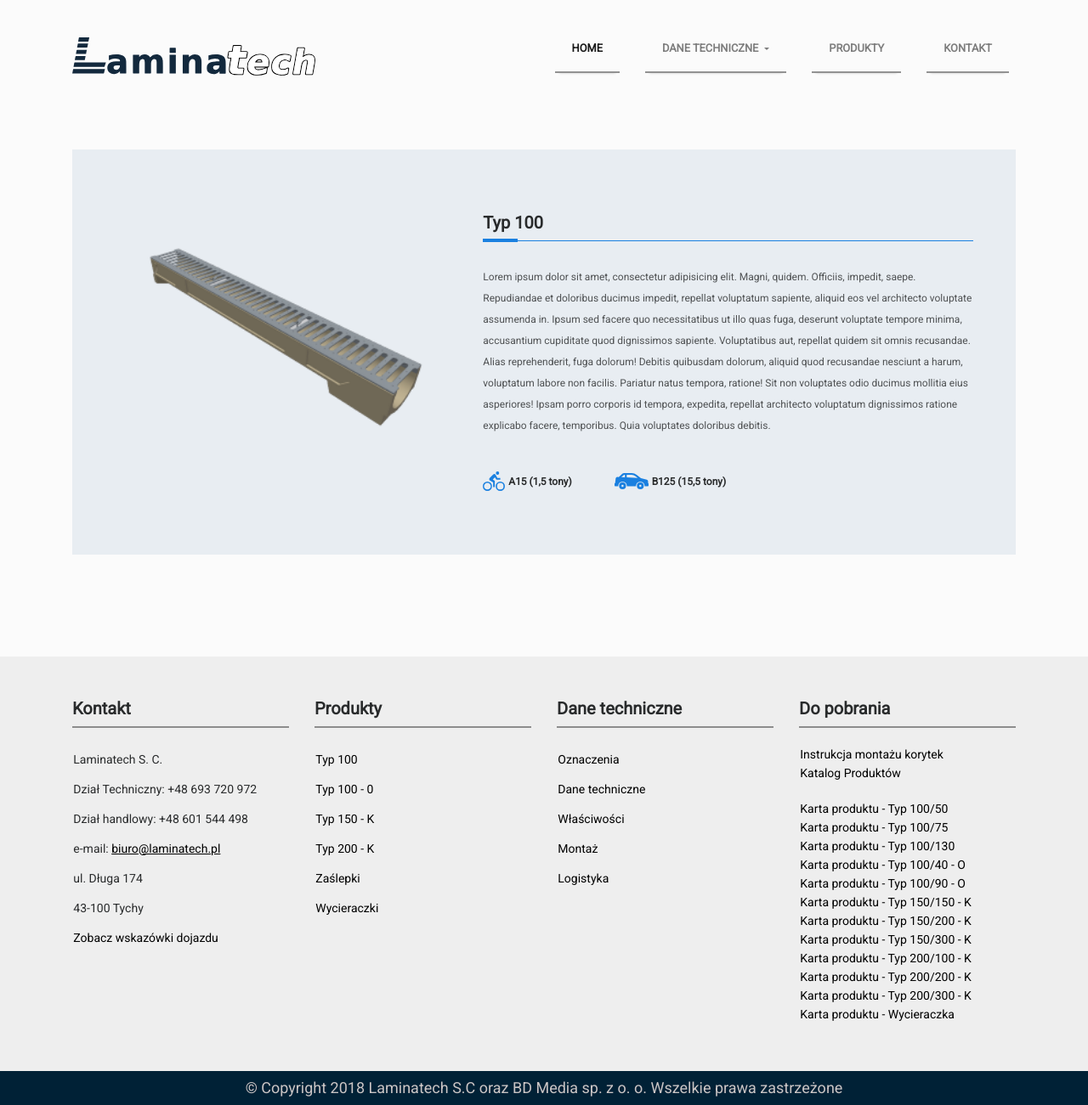
After one commit to dam-orzel/Laminatech, a PHP site: page /typ-100.php in a window 1280 px wide. The commit adds this page. Shown: the whole page at 85% size. Run offline with PHP 8.4, Linux system fonts and the light colour scheme; style sheets or scripts are compiled from the project's sources; some libraries are stand-ins or nearby versions.

Commit message:
a new subpage type-100 has been added and in it a header with content

```diff
--- a/assets/components/footer.php
+++ b/assets/components/footer.php
@@ -17,7 +17,7 @@
                         <li>e-mail: <a href="mailto:someone@yoursite.com">biuro@laminatech.pl</a></li>
                         <li>ul. Długa 174</li>
                         <li>43-100 Tychy</li>
-                        <li><a href="">Zobacz wskazówki dojazdu</a></li>
+                        <li><a href="kontakt.php">Zobacz wskazówki dojazdu</a></li>
                     </ul>
                 </div>
             </div>
--- a/css/main.css
+++ b/css/main.css
@@ -10,4 +10,5 @@
 @import 'pages/kontakt.css';
 @import 'pages/dane_techniczne/logistyka.css';
 @import 'pages/dane_techniczne/montaz.css';
+@import 'pages/produkty/typ100.css';
 @import 'pages/produkty.css';
--- /dev/null
+++ b/css/pages/produkty/typ100.css
@@ -0,0 +1 @@
+.type-header{margin-top:75px}.type-header .row{padding:75px 50px}@media (max-width: 575px){.type-header .row{padding:75px 25px}}.type-header .type-header-image img{width:100%;padding:10% 10% 0 10%}.type-header-content{background:#E8EDF2}.type-header .type-header-description h2,.type-header .type-header-image h2{font-size:20px;display:block;font-weight:bold;position:relative;bottom:0;left:0;padding-bottom:10px;border-bottom:1px solid #1a80e0}.type-header .type-header-description h2::after,.type-header .type-header-image h2::after{position:absolute;z-index:1;top:0;right:93%;bottom:-2px;left:0;content:'';border-width:20px;border-bottom:4px solid #1a80e0}.type-header .type-header-description .description-content{margin-top:30px;font-size:12px;line-height:25px;opacity:0.8}.type-header .type-header-description .legend-type{float:left;margin-top:40px;margin-right:50px}@media (max-width: 575px){.type-header .type-header-description .legend-type{margin-right:10px;margin-left:20px}}@media (max-width: 400px){.type-header .type-header-description .legend-type{margin-right:0;margin-left:10px}}.type-header .type-header-description .legend-type span{font-size:12px;padding-left:0;font-weight:bold}@media (max-width: 400px){.type-header .type-header-description .legend-type span{font-size:10px}}
--- /dev/null
+++ b/scss/pages/produkty/typ100.scss
@@ -0,0 +1,95 @@
+@import '../../../node_modules/breakpoint-sass/stylesheets/_breakpoint.scss'; /////////////////////////////////////////////////////////////
+///////
+///////                 Style wielokrotne             ///////
+///////
+/////////////////////////////////////////////////////////////
+$body-color: rgb(251, 251, 251);
+$border-d: rgba(77, 77, 77, .60);
+$border-dh: rgb(0, 76, 147);
+$border-dhl: rgb(26, 128, 224);
+$dev-xss: max-width 400px;
+$dev-xs: max-width 575px;
+$dev-sm: 576px 767px;
+$dev-md: 768px 991px;
+$dev-lg: 992px 1199px;
+$dev-xl: min-width 1200px;
+
+
+/////////////////////////////////////////////////////////////
+///////
+///////                 Typ-100 Header               ///////
+///////
+/////////////////////////////////////////////////////////////
+
+.type-header {
+    margin-top: 75px;
+}
+
+.type-header .row {
+    padding: 75px 50px;
+    @include breakpoint($dev-xs) {
+        padding: 75px 25px;
+    }
+}
+
+.type-header .type-header-image img {
+    width: 100%;
+    padding: 10% 10% 0 10%;
+
+}
+
+.type-header-content {
+    background: #E8EDF2;
+}
+
+.type-header .type-header-description h2, .type-header .type-header-image h2 {
+    font-size     : 20px;
+    display       : block;
+    font-weight   : bold;
+    position      : relative;
+    bottom        : 0;
+    left          : 0;
+    padding-bottom: 10px;
+    border-bottom : 1px solid $border-dhl;
+
+    &::after {
+        position     : absolute;
+        z-index      : 1;
+        top          : 0;
+        right        : 93%;
+        bottom       : -2px;
+        left         : 0;
+        content      : '';
+        border-width : 20px;
+        border-bottom: 4px solid $border-dhl;
+    }
+}
+
+.type-header .type-header-description .description-content {
+    margin-top: 30px;
+    font-size: 12px;
+    line-height: 25px;
+    opacity: 0.8;
+}
+
+.type-header .type-header-description .legend-type {
+    float: left;
+    margin-top: 40px;
+    margin-right: 50px;
+    @include breakpoint ($dev-xs) {
+        margin-right: 10px;
+        margin-left: 20px;
+    }
+    @include breakpoint ($dev-xss) {
+        margin-right: 0;
+        margin-left: 10px;
+    }
+        span {
+            font-size: 12px;
+            padding-left:0;
+            font-weight: bold;
+            @include breakpoint ($dev-xss) {
+                font-size: 10px;
+            }
+        }
+}
--- /dev/null
+++ b/typ-100.php
@@ -0,0 +1,56 @@
+<!DOCTYPE html>
+<html lang="pl">
+
+<head>
+    <meta charset="UTF-8">
+    <meta name="viewport" content="width=device-width, initial-scale=1.0">
+    <meta http-equiv="X-UA-Compatible" content="ie=edge">
+    <title>Laminatech</title>
+    <script defer src="https://use.fontawesome.com/releases/v5.0.6/js/all.js"></script>
+    <link rel="stylesheet" href="https://maxcdn.bootstrapcdn.com/bootstrap/4.0.0-alpha.6/css/bootstrap.min.css" integrity="sha384-rwoIResjU2yc3z8GV/NPeZWAv56rSmLldC3R/AZzGRnGxQQKnKkoFVhFQhNUwEyJ" crossorigin="anonymous">
+    <link href="https://fonts.googleapis.com/css?family=Roboto&amp;subset=latin-ext" rel="stylesheet">
+    <link rel="stylesheet" href="assets/slick/slick.css">
+    <link rel="stylesheet" href="assets/slick/slick-theme.css">
+    <link rel="stylesheet" href="css/main.css">
+
+</head>
+
+<body>
+    <?php include('assets/components/menu.php'); ?>
+
+        <section class="type-header">
+            <div class="container">
+                <div class="type-header-content">
+                    <div class="row">
+                        <div class="col-xs-12 col-lg-5 type-header-image">
+                            <h2 class="d-block d-lg-none">Typ 100</h2>
+                            <img src="images/typ100.png" alt="">
+                        </div>
+                        <div class="col-xs-12 col-lg-7 type-header-description">
+                            <h2 class="d-none d-lg-block">Typ 100</h2>
+                            <div class="description-content">
+                                <span>Lorem ipsum dolor sit amet, consectetur adipisicing elit. Magni, quidem. Officiis, impedit, saepe. Repudiandae et doloribus ducimus impedit, repellat voluptatum sapiente, aliquid eos vel architecto voluptate assumenda in. Ipsum sed facere quo necessitatibus ut illo quas fuga, deserunt voluptate tempore minima, accusantium cupiditate quod dignissimos sapiente. Voluptatibus aut, repellat quidem sit omnis recusandae. Alias reprehenderit, fuga dolorum! Debitis quibusdam dolorum, aliquid quod recusandae nesciunt a harum, voluptatum labore non facilis. Pariatur natus tempora, ratione! Sit non voluptates odio ducimus mollitia eius asperiores! Ipsam porro corporis id tempora, expedita, repellat architecto voluptatum dignissimos ratione explicabo facere, temporibus. Quia voluptates doloribus debitis.</span>
+                            </div>
+                            <div class="legend-type">
+                                <img src="images/icon/Ikona_Rower_blue.svg" alt="" width="26px">
+                                <span>A15 (1,5 tony)</span>
+                            </div>
+                            <div class="legend-type">
+                                <img src="images/icon/Ikona_amochód_blue.svg" alt="" width="40px">
+                                <span>B125 (15,5 tony) </span>
+                            </div>
+                        </div>
+                    </div>
+                </div>
+            </div>
+        </section>
+    <?php include('assets/components/footer.php'); ?>
+
+    <script src="https://code.jquery.com/jquery-3.1.1.slim.min.js" integrity="sha384-A7FZj7v+d/sdmMqp/nOQwliLvUsJfDHW+k9Omg/a/EheAdgtzNs3hpfag6Ed950n" crossorigin="anonymous"></script>
+    <script src="https://cdnjs.cloudflare.com/ajax/libs/tether/1.4.0/js/tether.min.js" integrity="sha384-DztdAPBWPRXSA/3eYEEUWrWCy7G5KFbe8fFjk5JAIxUYHKkDx6Qin1DkWx51bBrb" crossorigin="anonymous"></script>
+    <script src="https://maxcdn.bootstrapcdn.com/bootstrap/4.0.0-alpha.6/js/bootstrap.min.js" integrity="sha384-vBWWzlZJ8ea9aCX4pEW3rVHjgjt7zpkNpZk+02D9phzyeVkE+jo0ieGizqPLForn" crossorigin="anonymous"></script>
+    <script src="assets/slick/slick.min.js"></script>
+    <script src="js/main.js"></script>
+</body>
+
+</html>
```
Also changed, not shown: produkty/typ-100.php (added, +46 -0 lines).
